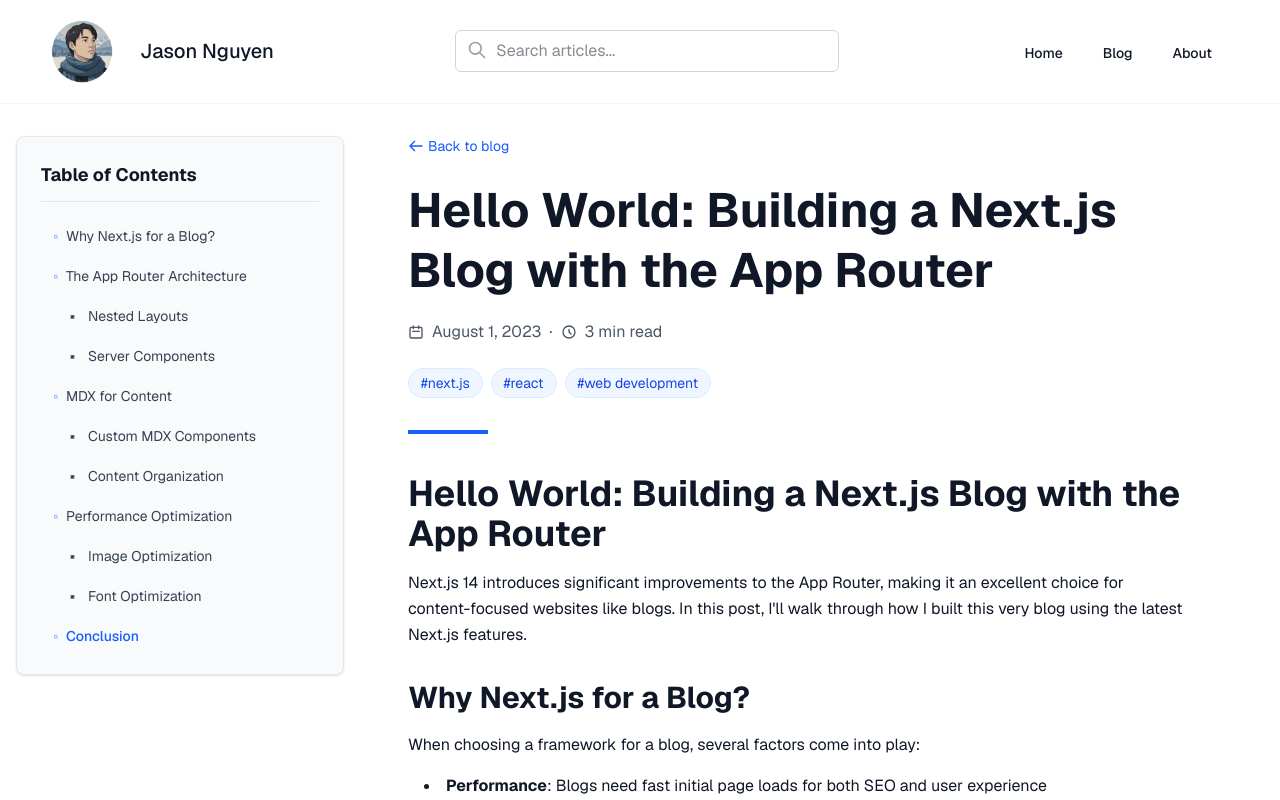
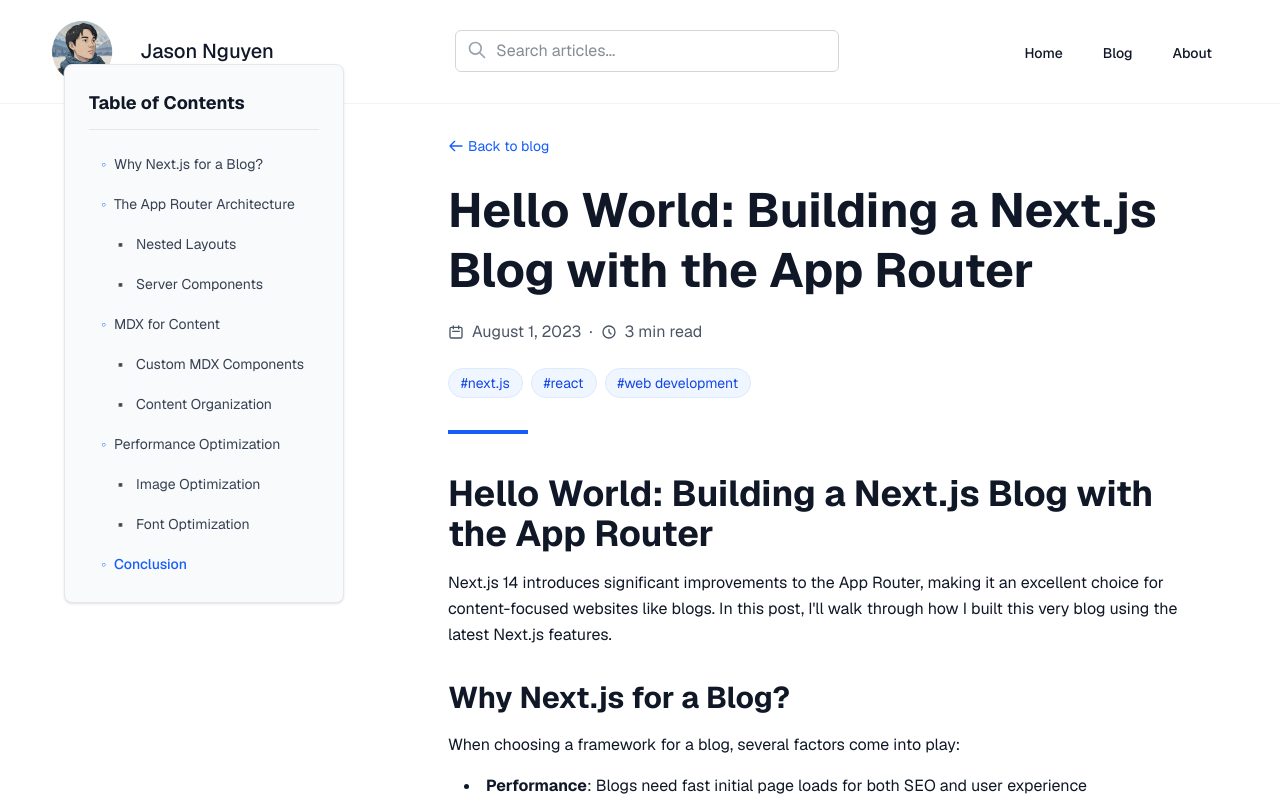
Before and after one commit to haons211/jason-nguyen-blog, a Next.js app: page /blog/hello-world in a window 1280 px wide. Shown: the top 800 px of the page. Built offline with nearby package versions, Linux system fonts and the light colour scheme.

Commit message:
style: adjust layout of blog post and Table of Contents for improved responsiveness; update sidebar and navigation positioning

```diff
--- a/src/app/blog/[slug]/page.tsx
+++ b/src/app/blog/[slug]/page.tsx
@@ -65,9 +65,9 @@
   return (
     <MainLayout>
       <div className="max-w-6xl mx-auto px-4 lg:px-0">
-        <div className="grid grid-cols-1 lg:grid-cols-[280px_minmax(0,1fr)] gap-8 lg:gap-16">
+        <div className="grid grid-cols-1 lg:grid-cols-[320px_minmax(0,1fr)] gap-8 lg:gap-16">
           {/* Left Sidebar - Table of Contents */}
-          <aside className="self-start lg:-ml-8 xl:-ml-12">
+          <aside className="self-start lg:-ml-16 xl:-ml-24 2xl:-ml-32">
             <TableOfContents />
           </aside>
 
--- a/src/components/TableOfContents.tsx
+++ b/src/components/TableOfContents.tsx
@@ -99,8 +99,8 @@
   }
 
   return (
-    <nav className="toc hidden lg:block sticky top-24">
-      <div className="bg-gray-50 rounded-lg p-6 shadow-sm border border-gray-200">
+    <nav className="toc hidden lg:block lg:fixed top-16 lg:left-8 xl:left-16 2xl:left-24 lg:w-[280px] z-10">
+      <div className="bg-gray-50 rounded-lg p-6 shadow-sm border border-gray-200 max-h-[calc(100vh-6rem)] overflow-auto">
         <h3 className="text-lg font-bold mb-5 text-gray-900 pb-3 border-b border-gray-200">
           Table of Contents
         </h3>
```
